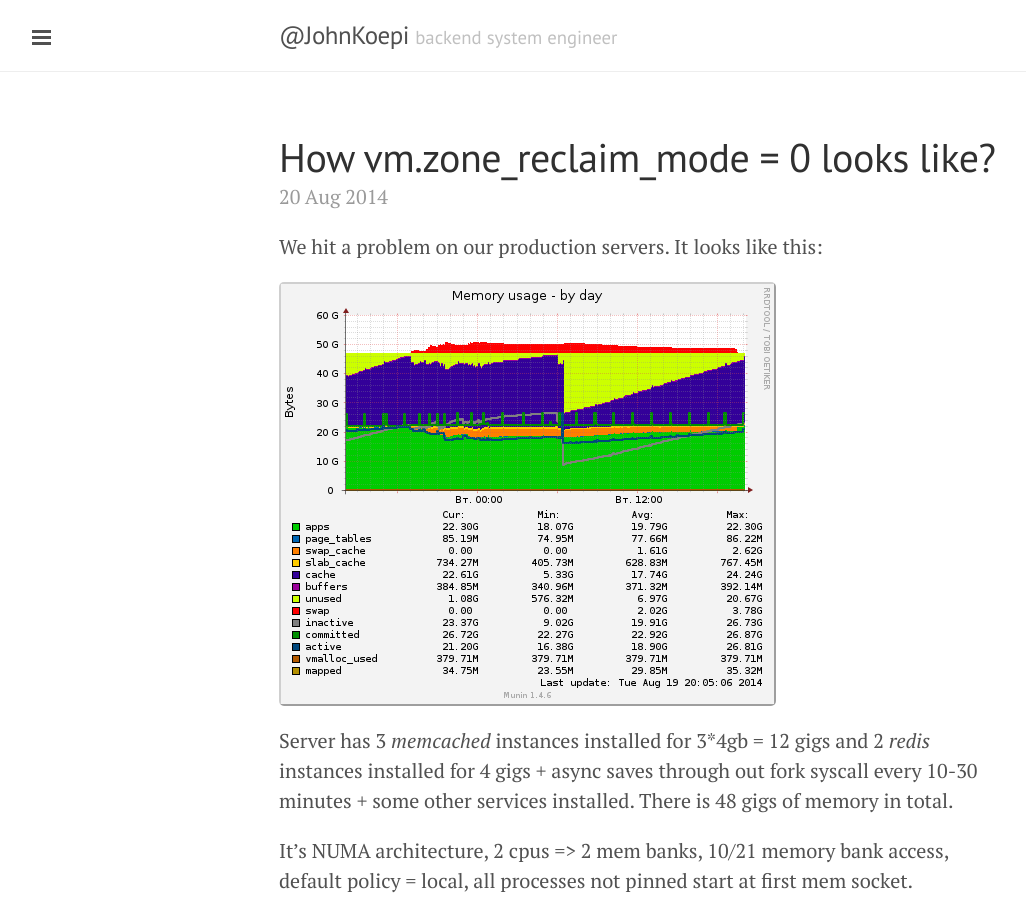
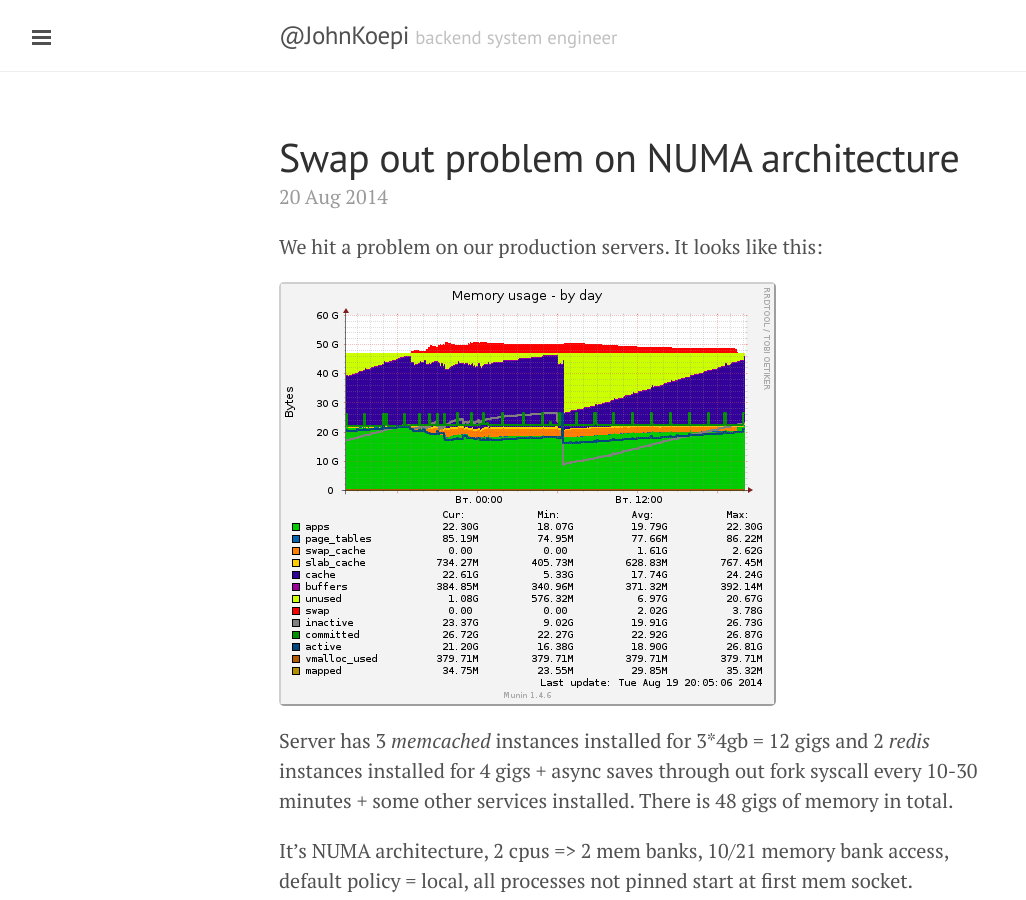
Before and after one commit to sitano/sitano.github.io, a Jekyll site: the page built from _posts/2014-08-20-numa-swap.md, in a window 1280 px wide and 900 px high. Shown: the whole window, without its empty margins (1-1027 px from the left). Built offline with Jekyll 4.4.1, drawn with Linux system fonts in a browser that asks for light colours; Markdown is read by kramdown in place of the engine named in the settings; comment, search, counter and statistics services are not loaded.

Commit message:
changle last title

```diff
--- a/_posts/2014-08-20-memory-zonerm0.md
+++ b/_posts/2014-08-20-numa-swap.md
@@ -1,6 +1,6 @@
 ---
 layout: post
-title: How vm.zone_reclaim_mode = 0 looks like?
+title: Swap out problem on NUMA architecture
 ---
 
 We hit a problem on our production servers. It looks like this:
```
